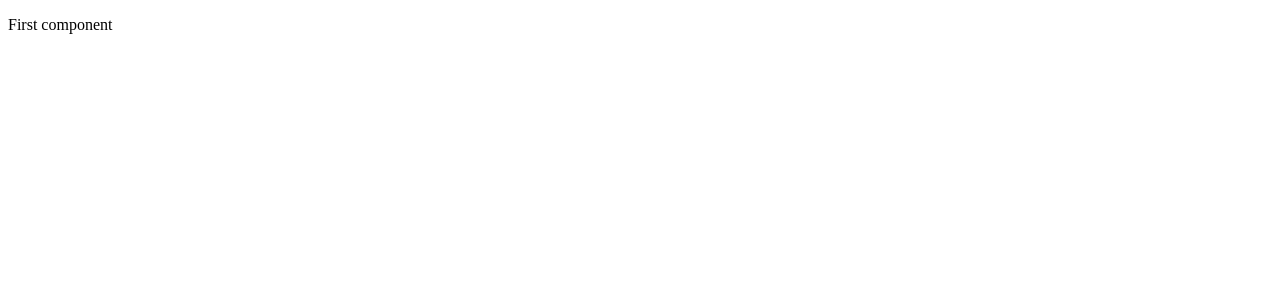
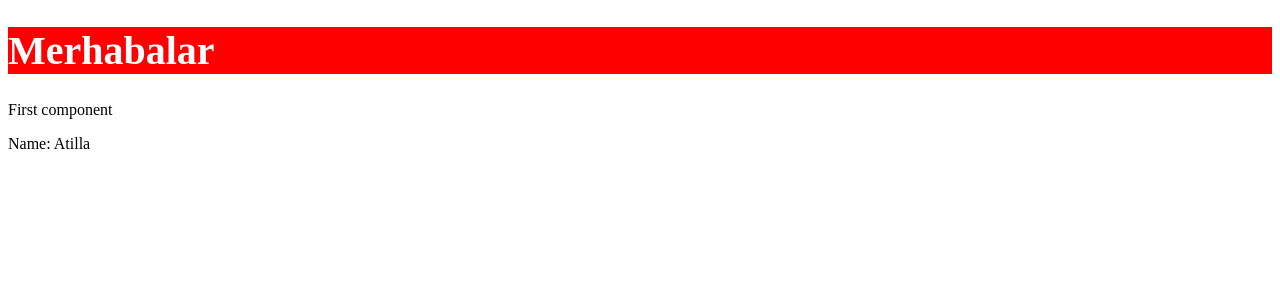
Before and after one commit to atillakalay/TurkcellAngularCourse, an Angular app in the folder angularapp/: page / in a window 1280 px wide. Shown: the top 300 px of the page. Built offline with nearby package versions, Linux system fonts and the light colour scheme.

Commit message:
Component | The CSS editing and variable definition lesson has been completed.

```diff
--- a/angularapp/src/app/pages/example/example.component.css
+++ b/angularapp/src/app/pages/example/example.component.css
@@ -0,0 +1,5 @@
+.header {
+  background-color: red;
+  font-size: 40px;
+  color: white;
+}
--- a/angularapp/src/app/pages/example/example.component.html
+++ b/angularapp/src/app/pages/example/example.component.html
@@ -1 +1,4 @@
+<h1 class="header">Merhabalar</h1>
 <p>First component</p>
+
+<p>Name: {{name}}</p>
--- a/angularapp/src/app/pages/example/example.component.ts
+++ b/angularapp/src/app/pages/example/example.component.ts
@@ -7,4 +7,6 @@ import { Component } from '@angular/core';
 })
 export class ExampleComponent {
 
+  name:string="Atilla"
+
 }
```
